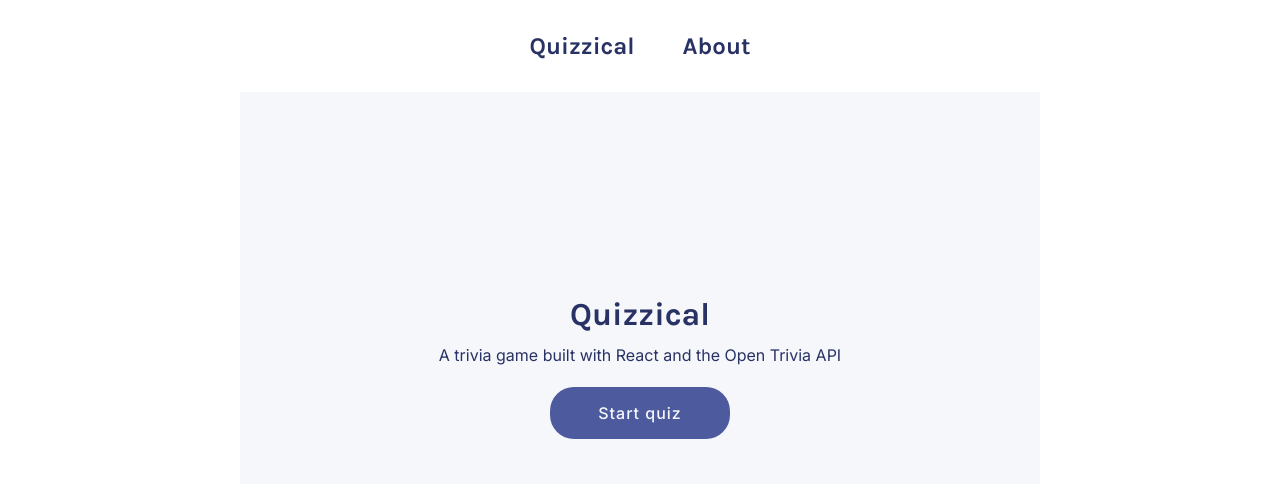
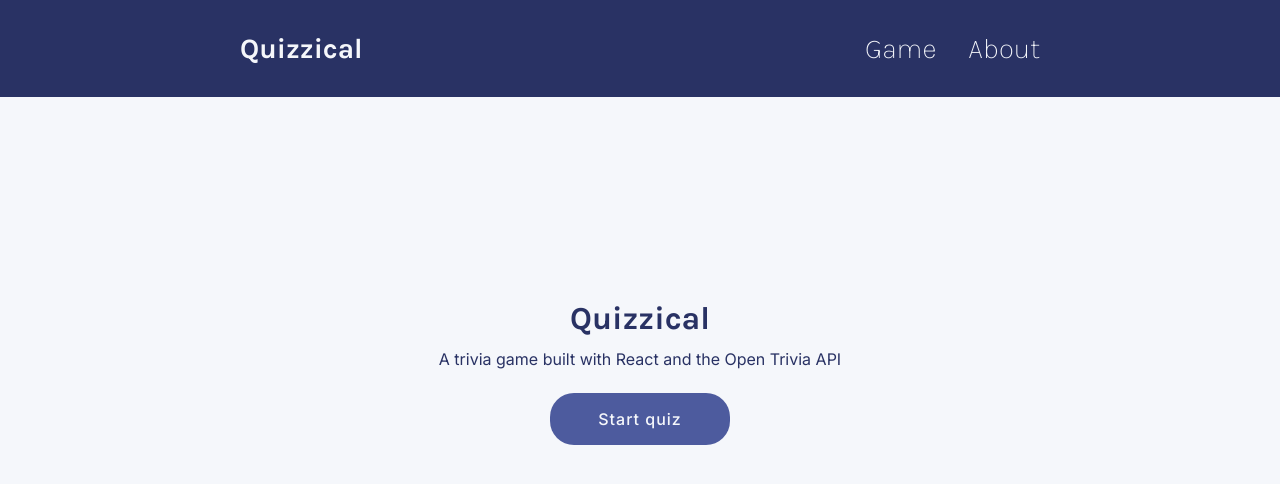
Before and after one commit to GVPproj/react-trivia, a React (Vite) app: page / in a window 1280 px wide. Shown: the top 484 px of the page. Built offline with nearby package versions, Linux system fonts and the light colour scheme.

Commit message:
css refactor and first deploy

```diff
--- a/index.html
+++ b/index.html
@@ -7,7 +7,7 @@
     <link rel="preconnect" href="https://fonts.googleapis.com" />
     <link rel="preconnect" href="https://fonts.gstatic.com" crossorigin />
     <link
-      href="https://fonts.googleapis.com/css2?family=Inter:wght@400;500;600;700&family=Karla:wght@700&display=swap"
+      href="https://fonts.googleapis.com/css2?family=Inter:wght@400;500;600;700&family=Karla:wght@200;700&display=swap"
       rel="stylesheet"
     />
     <title>Trivia Game - Built with React</title>
--- a/src/App.jsx
+++ b/src/App.jsx
@@ -3,19 +3,42 @@
 import About from "./components/About"
 
 // our React Router elements
-import { Link, Route, Routes } from "react-router-dom"
+import { NavLink, Route, Routes } from "react-router-dom"
 
 function App() {
   return (
     <>
       <nav className="flex">
         <ul className="flex nav--list">
-          <Link className="nav--link" to="/">
+          <NavLink
+            className="nav--link"
+            to="/"
+            // style={({ isActive }) => ({
+            //   fontWeight: isActive ? "700" : "200",
+            // })}
+          >
             Quizzical
-          </Link>
-          <Link className="nav--link" to="/About">
-            About
-          </Link>
+          </NavLink>
+          <div className="flex nav--choices">
+            <NavLink
+              className="nav--link"
+              to="/Game"
+              style={({ isActive }) => ({
+                fontWeight: isActive ? "700" : "200",
+              })}
+            >
+              Game
+            </NavLink>
+            <NavLink
+              className="nav--link"
+              to="/About"
+              style={({ isActive }) => ({
+                fontWeight: isActive ? "700" : "200",
+              })}
+            >
+              About
+            </NavLink>
+          </div>
         </ul>
       </nav>
       <main className="flex">
--- a/src/components/About.jsx
+++ b/src/components/About.jsx
@@ -1,6 +1,6 @@
 export default function About() {
   return (
-    <div className="info--page">
+    <div className="flex info--page">
       <h1>About</h1>
       <br />
       <div><p>
--- a/src/components/Splash.jsx
+++ b/src/components/Splash.jsx
@@ -2,7 +2,7 @@
 
 export default function Splash(props) {
   return (
-    <div className="info--page">
+    <div className="flex info--page">
       <h1>Quizzical</h1>
       <p>A trivia game built with React and the Open Trivia API</p>
       <Link to="/Game">
--- a/src/index.css
+++ b/src/index.css
@@ -1,8 +1,8 @@
 /* CSS Settings and Variables */
 
-:root{
+:root {
   --clr-light: #f5f7fb;
-  --clr-med-light: #DBDEF0;
+  --clr-med-light: #dbdef0;
   --clr-med: #4d5b9e;
   --clr-dark: #293264;
 
@@ -18,46 +18,31 @@
 
 html {
   font-family: var(--ff-main);
+  background-color: var(--clr-light);
   color: var(--clr-dark);
 }
 
-.flex{
+/* Utility */
+
+.flex {
   display: flex;
   align-items: center;
   justify-content: center;
 }
 
+/* Layout */
+
 main {
   background-color: var(--clr-light);
   color: var(--clr-dark);
-  width: 800px;
-  max-width: 95%;
+  width: 900px;
+  max-width: 100%;
   min-height: 550px;
   padding: 4rem 3rem;
-  margin: 0 auto 2rem;
+  margin: 0 auto;
 }
 
-button {
-  cursor: pointer;
-  font-family: inherit;
-  font-weight: 500;
-  font-size: 1rem;
-  letter-spacing: 1px;
-  background-color: var(--clr-med);
-  color: var(--clr-light);
-  padding: 1rem 3rem;
-  border: none;
-  border-radius: 1.5rem;
-  align-self: center;
-  transition: 100ms ease;
-}
-
-button:hover, button:active{
-  background-color: var(--clr-dark);
-}
-
-
-/* Type */
+/* Type and Buttons*/
 
 h1,
 h2 {
@@ -69,40 +54,68 @@
   text-align: center;
 }
 
-/* Navigation */
+button {
+  cursor: pointer;
+  font-family: inherit;
+  font-weight: 500;
+  font-size: 1rem;
+  letter-spacing: 1px;
+
+  background-color: var(--clr-med);
+  color: var(--clr-light);
+
+  padding: 1rem 3rem;
+  border: none;
+  border-radius: 1.5rem;
+  align-self: center;
+  transition: 150ms ease;
+}
+
+button:hover,
+button:active {
+  background-color: var(--clr-med-light);
+  color: var(--clr-dark)
+}
+
+/* Navigation Section */
 
 nav {
-  gap: 1rem;
   padding: 2rem;
+  background-color: var(--clr-dark);
+
 }
 
-.nav--list{
+.nav--list {
   font-family: var(--ff-titles);
-  font-size: 1.5em;
-  gap: 2em;
+  font-size: 1.75rem;
+  width: 800px;
+  max-width: 100%;
+  justify-content: space-between;
 }
 
-.nav--link{
-  color:var(--clr-dark);
+.nav--choices{
+  gap: 2rem;
+}
+
+.nav--link {
+  font-weight: 700;
+  color: var(--clr-light);
   text-decoration: none;
 }
 
 .nav--link:hover,
-.nav--link:active
-{
+.nav--link:active {
   color: var(--clr-med);
 }
 
 /* Splash Page */
 .info--page {
-  display: flex;
-  align-items: center;
   flex-direction: column;
-  gap: 0.75em;
+  gap: 0.75rem;
 }
 
 .btn--start {
-  margin-top: 10px;
+  margin-top: .75rem;
 }
 
 /* Quiz Page*/
@@ -112,17 +125,17 @@
 }
 
 .question--section {
- width: 100%;
+  width: 100%;
   flex-direction: column;
   align-items: flex-start;
   gap: 1rem;
-  padding: 1rem 0;
-  border-bottom: 0.794239px solid #dbdef0;
+  padding: 2rem 0 2rem;
+  border-bottom: 1px solid #dbdef0;
 }
 
 .answers--set {
   justify-content: flex-start;
-  gap: .75rem;
+  gap: 0.75rem;
   flex-wrap: wrap;
 }
 
@@ -134,7 +147,7 @@
   border-radius: 7px;
 }
 
-.check--and--results{
+.check--and--results {
   margin-top: 2rem;
   flex-direction: column;
   gap: 1rem;
```
Also changed, not shown: public/blobBL.png (added).
